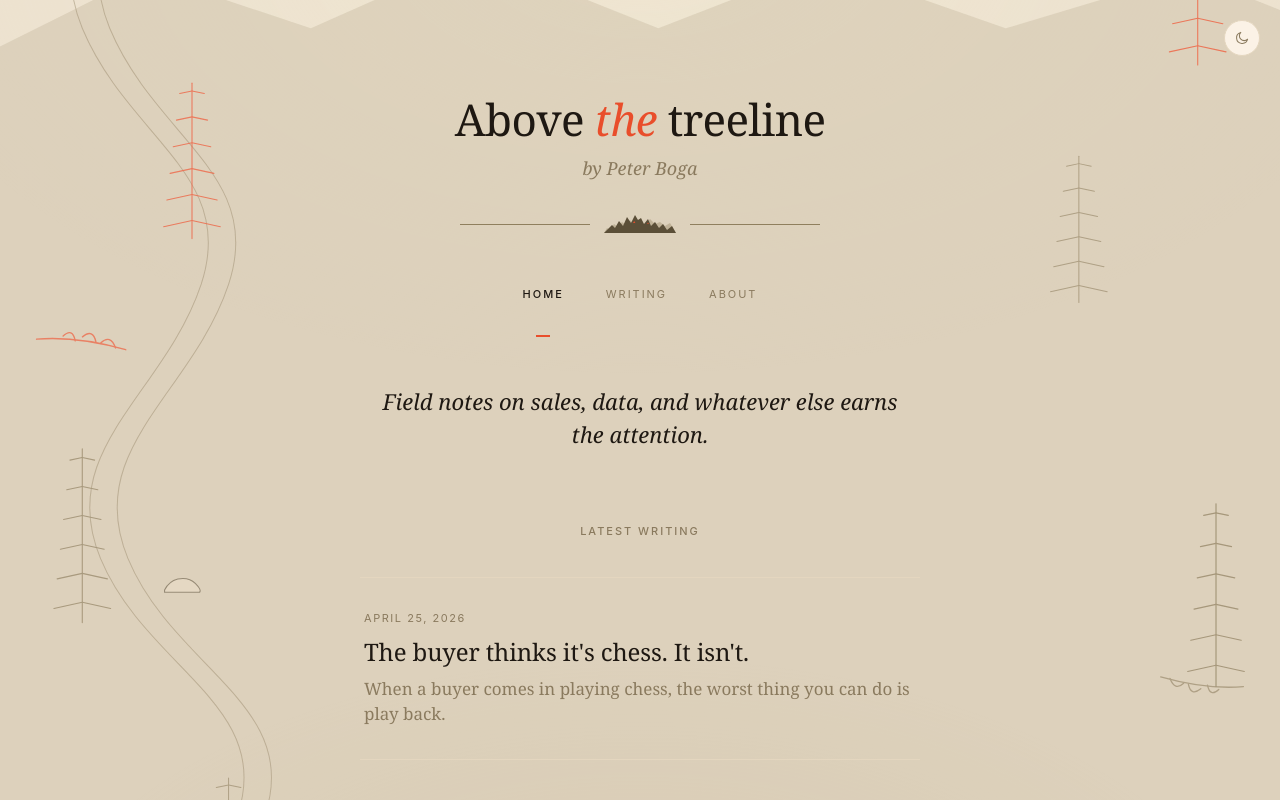
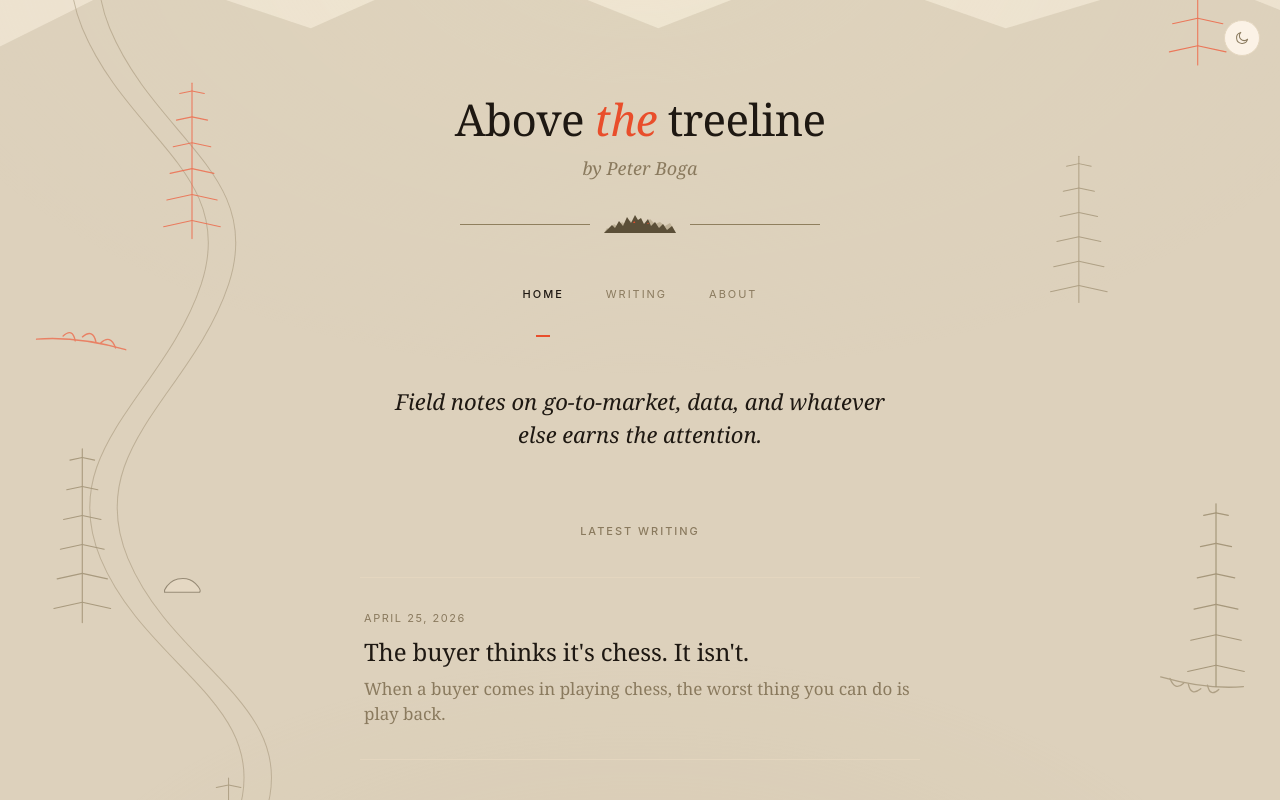
Before and after one commit to Vapxr/Vapor_Blog, a React (Vite) app: page / in a window 1280 px wide. Shown: the top 800 px of the page. Built offline with nearby package versions, Linux system fonts and the light colour scheme.

Commit message:
Update tagline: sales → go-to-market

```diff
--- a/src/App.jsx
+++ b/src/App.jsx
@@ -376,7 +376,7 @@ function HomePage({go}){
     <div className="view">
       <Masthead go={go}/><Nav page="home" go={go}/>
       <p className="tagline">
-        Field notes on sales, data, and whatever else earns the attention.
+        Field notes on go-to-market, data, and whatever else earns the attention.
       </p>
       <p className="section-label">Latest writing</p>
       <ul className="posts">{POSTS.slice(0,3).map(p => <PostCard key={p.slug} post={p} go={go}/>)}</ul>
@@ -482,7 +482,7 @@ export default function App(){
     } else {
       document.title = "Above the treeline — by Peter Boga";
       setMeta("og:title", "Above the treeline");
-      setMeta("og:description", "Notes on data, AI, and the business of enterprise sales, written from somewhere above the noise. New writing every other week.");
+      setMeta("og:description", "Field notes on go-to-market, data, and whatever else earns the attention.");
       setMeta("og:url", "https://peterboga.com");
     }
   }, [page]);
```
